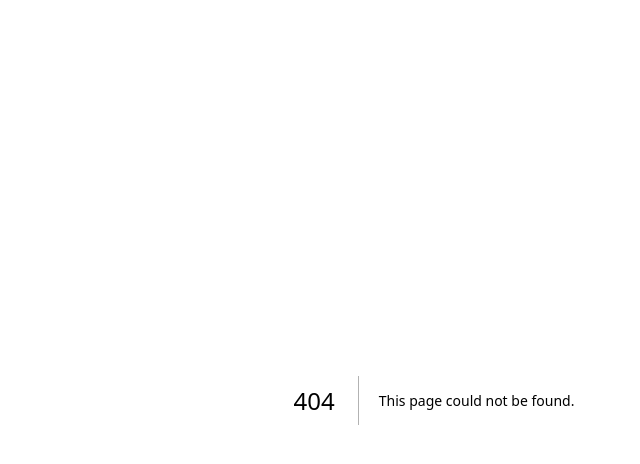
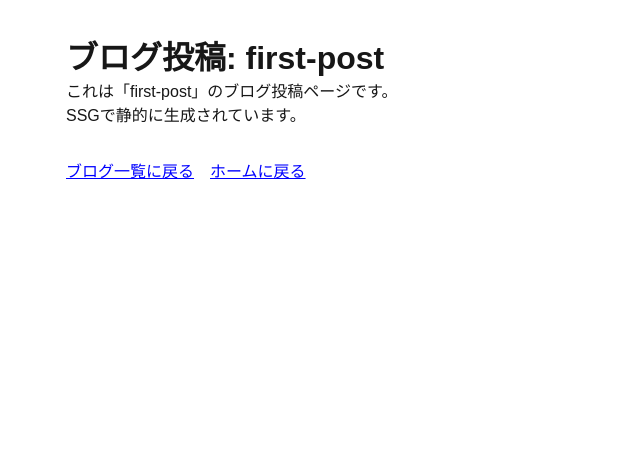
Before and after one commit to koutapro1/github-pages-test, a Next.js app: page /blog/first-post in a window 1280 px wide. Before the commit this address had no page. Shown: the top 464 px of the page, without its empty margins (206-846 px from the left). Built offline with nearby package versions, Linux system fonts and the light colour scheme.

Commit message:
ルーティングテスト

```diff
--- /dev/null
+++ b/src/app/blog/[slug]/page.tsx
@@ -0,0 +1,37 @@
+import Link from "next/link";
+
+interface BlogPostProps {
+  params: Promise<{ slug: string }>;
+}
+
+export default async function BlogPost({ params }: BlogPostProps) {
+  const { slug } = await params;
+
+  return (
+    <div style={{ padding: "2rem", maxWidth: "800px", margin: "0 auto" }}>
+      <h1>ブログ投稿: {slug}</h1>
+      <p>これは「{slug}」のブログ投稿ページです。</p>
+      <p>SSGで静的に生成されています。</p>
+      <div style={{ marginTop: "2rem" }}>
+        <Link
+          href="/blog"
+          style={{
+            color: "blue",
+            textDecoration: "underline",
+            marginRight: "1rem",
+          }}
+        >
+          ブログ一覧に戻る
+        </Link>
+        <Link href="/" style={{ color: "blue", textDecoration: "underline" }}>
+          ホームに戻る
+        </Link>
+      </div>
+    </div>
+  );
+}
+
+// SSGで事前に生成するパスを指定
+export async function generateStaticParams() {
+  return [{ slug: "first-post" }, { slug: "second-post" }];
+}
```
Also changed, not shown: src/app/about/page.tsx (added, +13 -0 lines), src/app/blog/page.tsx (added, +31 -0 lines), src/app/page.tsx (+23 -0 lines), 11 other files (tests, documents, lock files or other folders).
